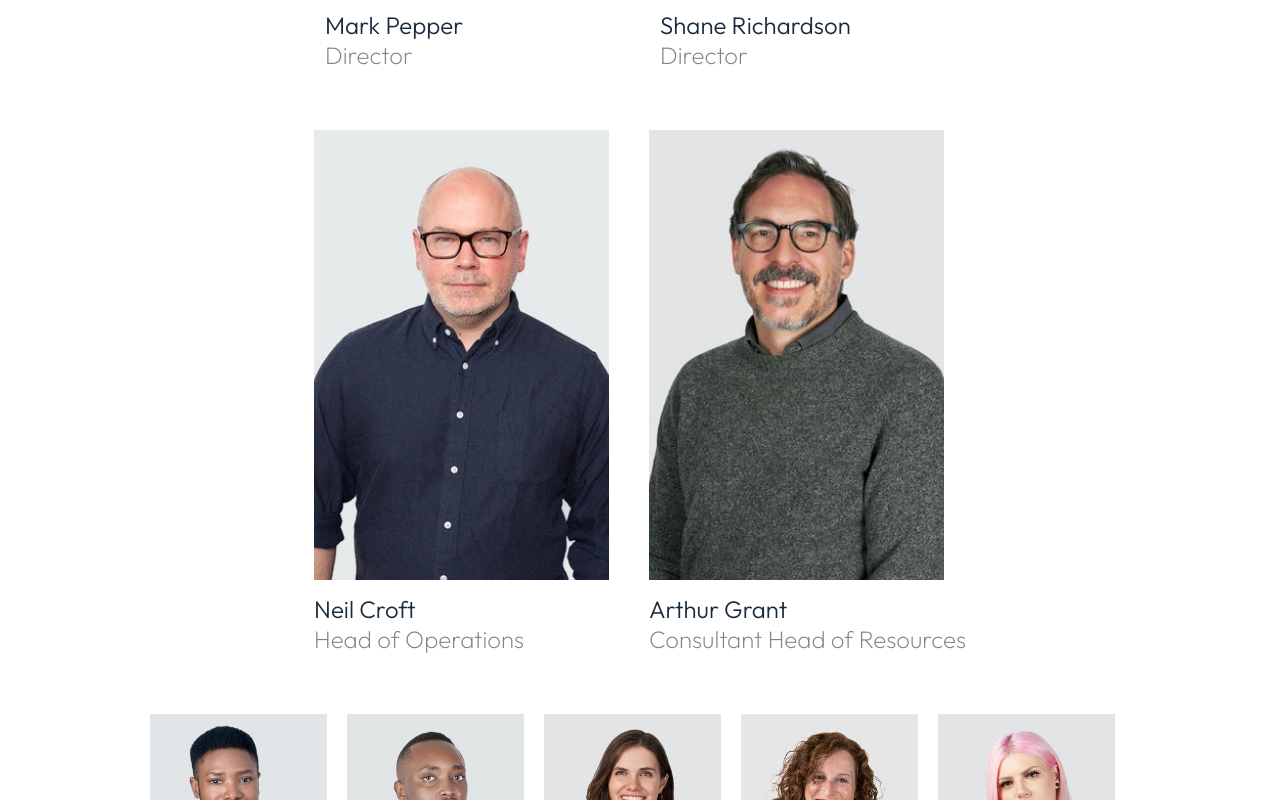
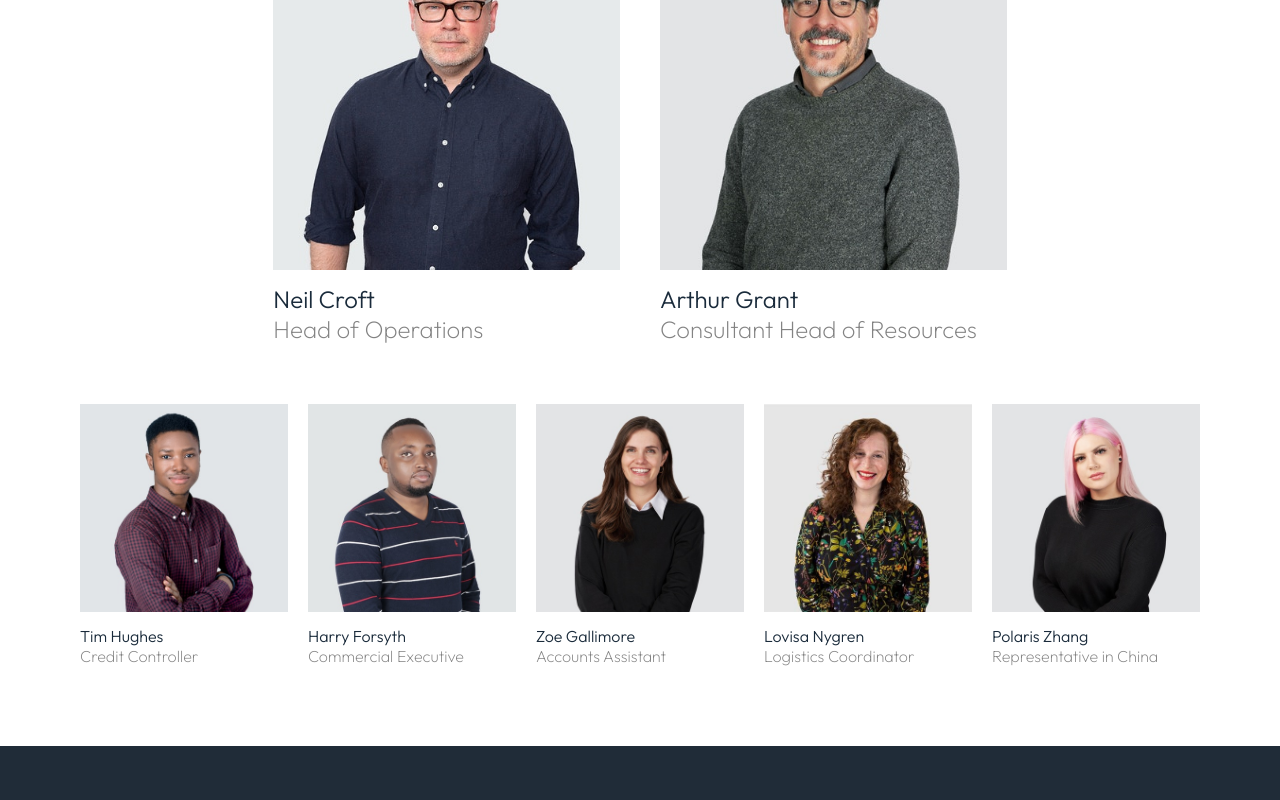
Before and after one commit to camcgreen/longfield, a Next.js app: page /the-team in a window 1280 px wide. Shown: the part 1640-2440 px from the top of the page. Built offline with nearby package versions, Linux system fonts and the light colour scheme.

Commit message:
add max width to our team page

```diff
--- a/pages/the-team.js
+++ b/pages/the-team.js
@@ -14,6 +14,7 @@ const Team = () => {
       </Head>
       <Header />
       <main className={styles.team}>
+        <div className='wrapper'>
           <h1>Our team</h1>
           <p>
             We strive to ensure that all of our team members uphold our core
@@ -174,7 +175,10 @@ const Team = () => {
               </div>
               <div className={styles.suppProfile}>
                 <div className={styles.image}>
-                <img src='/zoe.jpg' alt='Zoe Gallimore - Accounts Assistant' />
+                  <img
+                    src='/zoe.jpg'
+                    alt='Zoe Gallimore - Accounts Assistant'
+                  />
                   <div className={styles.overlay}>
                     <img
                       className={styles.linkedinLogo}
@@ -222,6 +226,7 @@ const Team = () => {
               </div>
             </div>
           </div>
+        </div>
       </main>
       <Footer />
       <Menu />
--- a/styles/Products.module.css
+++ b/styles/Products.module.css
@@ -64,6 +64,12 @@
 @media (max-width: 1024px) {
   .products {
     padding: 80px 40px;
+    /* flex-direction: column;
+    align-items: flex-start; */
+  }
+
+  .products > div {
+    max-width: calc(100% - 80px);
     flex-direction: column;
     align-items: flex-start;
   }
--- a/styles/Team.module.css
+++ b/styles/Team.module.css
@@ -1,6 +1,11 @@
 .team {
-  padding: 80px 150px;
+  /* padding: 80px 150px; */
   /* max-width: 1280px; */
+  padding: 80px 40px;
+}
+
+.team > div {
+  width: calc(100% - 80px);
 }
 
 .team h1 {
@@ -47,9 +52,11 @@
 }
 
 .profile img {
-  width: calc((100vw - 315px - 80px) / 3);
-  /* aspect-ratio: 1; */
-  height: 450px;
+  /* width: calc((100vw - 315px - 80px) / 3); */
+  width: calc((1280px - 80px) / 3);
+  /* width: calc((100% - 80px) / 5); */
+  aspect-ratio: 1;
+  /* height: 450px; */
   object-fit: cover;
   margin-right: 40px;
 }
@@ -98,9 +105,11 @@
 }
 
 .suppProfile img {
-  width: calc((100vw - 315px - 80px) / 5);
-  /* aspect-ratio: 1; */
-  height: 265px;
+  /* width: calc((100vw - 315px - 80px) / 5); */
+  width: calc((1280px - 80px) / 5);
+  /* width: calc((100% - 80px) / 5); */
+  aspect-ratio: 1;
+  /* height: 265px; */
   object-fit: cover;
   margin-right: 20px;
 }
@@ -156,6 +165,20 @@
   width: 100% !important;
 }
 
+@media (max-width: 1440px) {
+  .profile img {
+    width: calc((100vw - 160px - 80px) / 3);
+  }
+
+  .suppProfile img {
+    width: calc((100vw - 160px - 80px) / 5);
+  }
+
+  /* .profile:nth-of-type(5) .overlay, .profile:nth-of-type(7) .overlay {
+    width: 100%;
+  } */
+}
+
 @media (max-width: 1024px) {
   .team {
     padding: 80px 40px;
@@ -176,15 +199,17 @@
 
   .profile img {
     /* width: calc(100vw - 315px); */
-    width: calc(100vw - 95px);
+    /* width: calc(100vw - 95px); */
+    width: 100%;
     margin-right: 0;
-    aspect-ratio: 1;
-    height: auto;
+    /* aspect-ratio: 1;
+    height: auto; */
   }
 
   .supplementary img {
     /* width: calc(100vw - 315px); */
-    width: calc(100vw - 95px);
+    /* width: calc(100vw - 95px); */
+    width: 100%;
     margin-right: 0;
     aspect-ratio: 1;
     height: auto;
@@ -227,8 +252,8 @@
   }
 
   .profile img {
-    width: calc(100vw - 95px);
-    margin-right: 0;
+    /* width: calc(100vw - 95px); */
+    /* margin-right: 0; */
   }
 
   .profile h2 {
@@ -236,7 +261,7 @@
   }
 
   .suppProfile img {
-    width: calc(100vw - 95px);
+    /* width: calc(100vw - 95px); */
     margin-right: 0;
     aspect-ratio: 1;
     height: auto;
```
Lines whose indentation alone changed are shown as unchanged.
